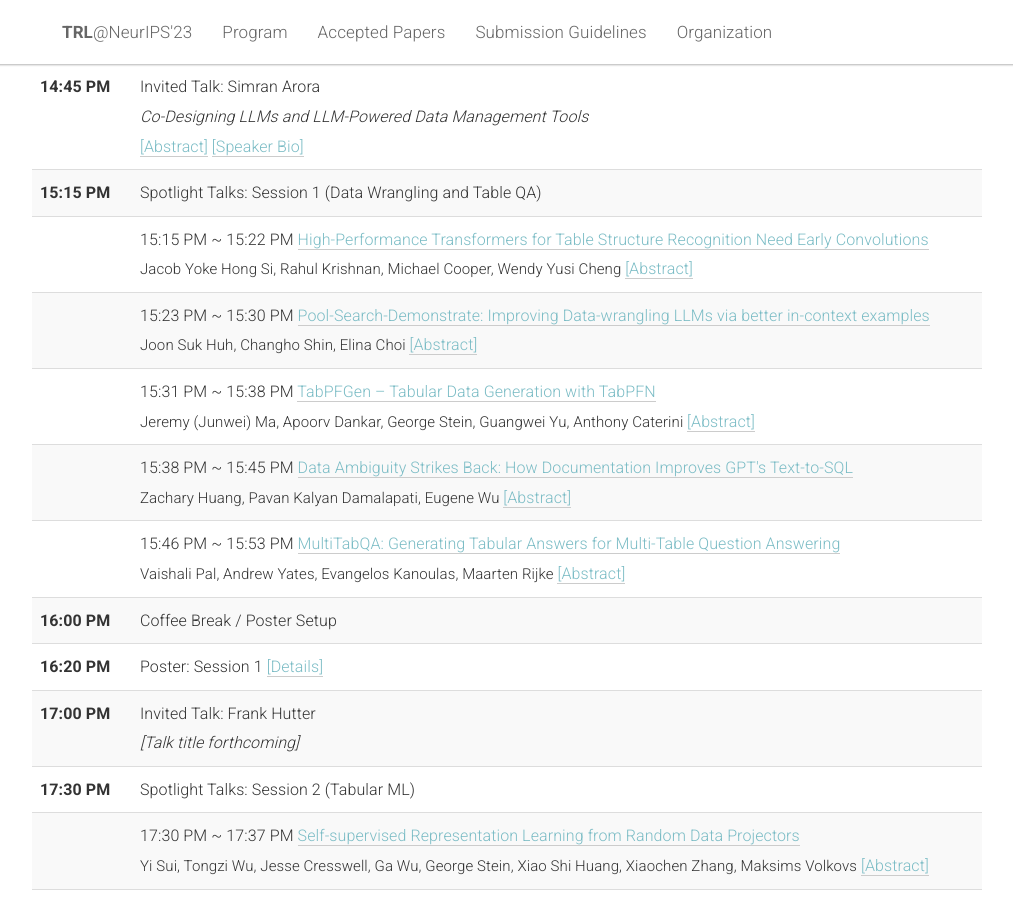
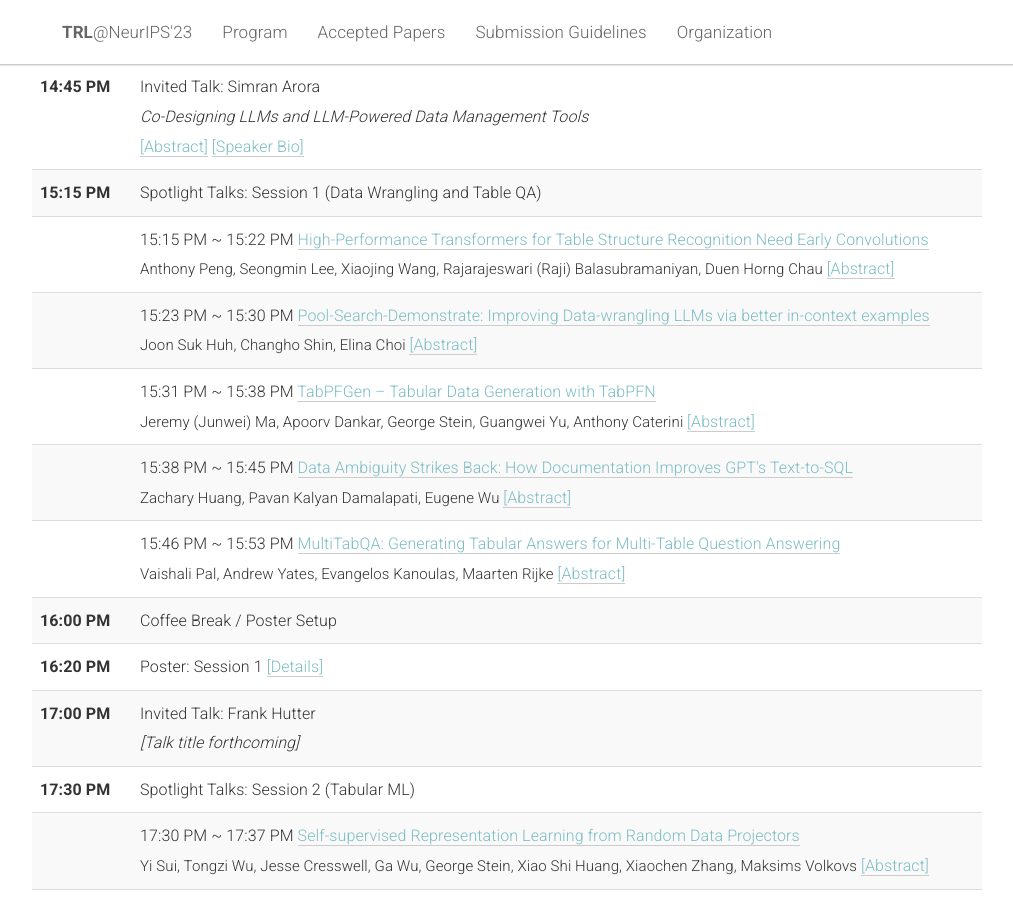
Before and after one commit to table-representation-learning/table-representation-learning.github.io, a Jekyll site: the page built from _pages/home.html, in a window 1280 px wide and 900 px high, scrolled down 1627 px. Shown: the whole window, without its empty margins (133-1146 px from the left). Built offline with Jekyll 4.4.1, drawn with Linux system fonts in a browser that asks for light colours.

Commit message:
fix author issue

```diff
--- a/_pages/home.html
+++ b/_pages/home.html
@@ -259,7 +259,7 @@ acknowledgements: ""
                                     <span scope="row" data-time="07:22">07:22 AM</span>
                                     <a class="paper-title" href="https://openreview.net/forum?id=gs6yfSvwue" target="_blank">High-Performance Transformers for Table Structure Recognition Need Early Convolutions </a>
                                     <br/>
-                                    <span class="paper-authors">Jacob Yoke Hong Si, Rahul Krishnan, Michael Cooper, Wendy Yusi Cheng
+                                    <span class="paper-authors">Anthony Peng, Seongmin Lee, Xiaojing Wang, Rajarajeswari (Raji) Balasubramaniyan, Duen Horng Chau
                                     </span>
                                     <a data-toggle="collapse" href="#spotlight-paper-1" aria-cexpanded="false"
                                         aria-controls="spotlight-paper-1">[Abstract]</a>
```
